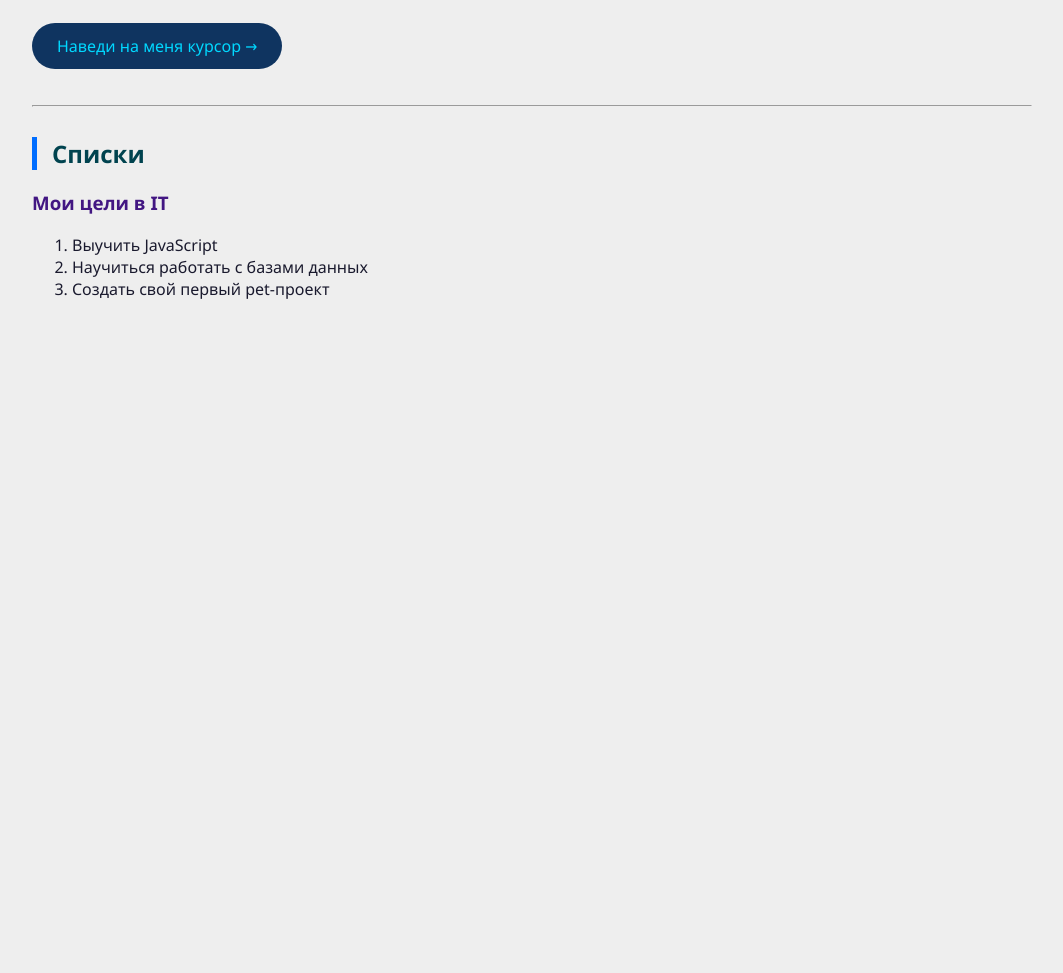
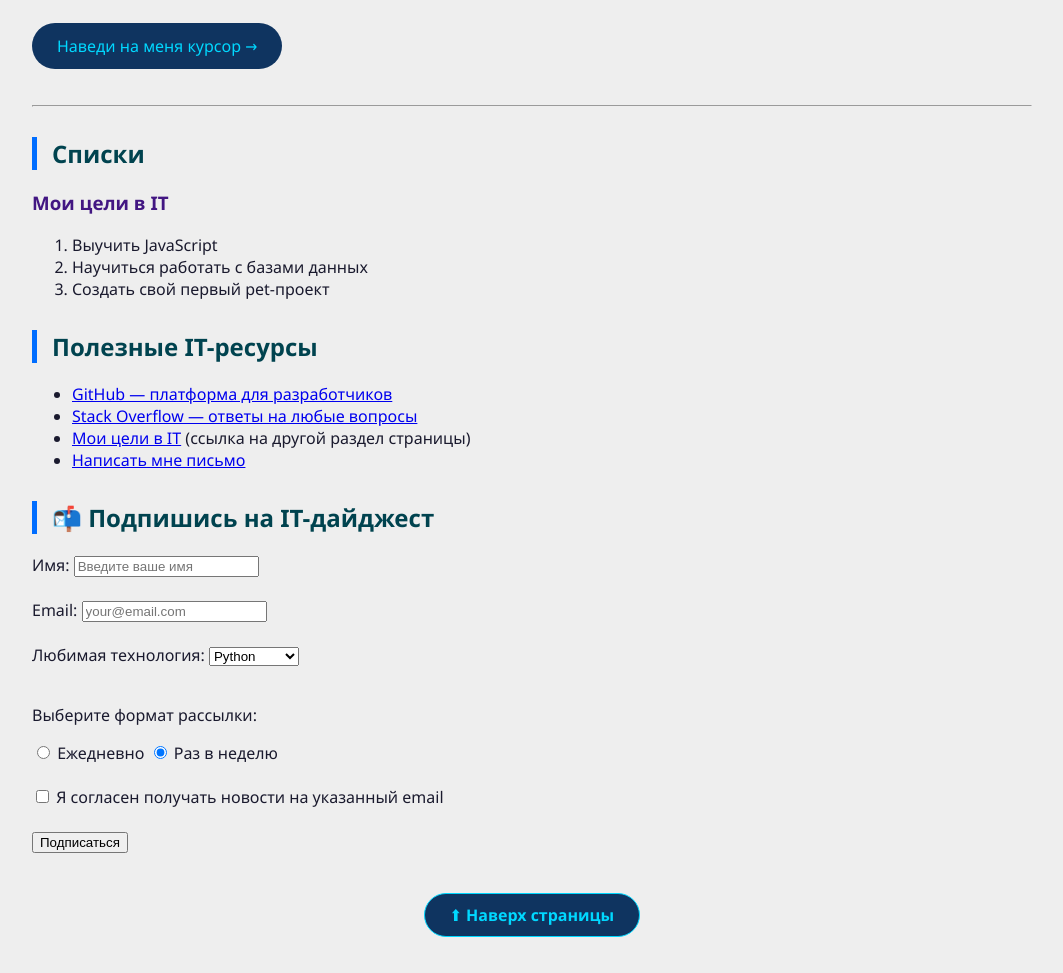
Before and after one commit to Seredin-Victor/my_it_blog, a plain HTML site: page index.html in a window 1280 px wide. Shown: the part 3274-4247 px from the top of the page, without its empty margins (108-1171 px from the left). Before the commit the page ends 3610 px from the top, so only its background shows below. Drawn offline with Linux system fonts and the light colour scheme.

Commit message:
Работа завершена
Работа завершена

```diff
--- a/index.html
+++ b/index.html
@@ -8,6 +8,7 @@
     <title>Мой IT-блог</title>
 </head>
 <body>
+    <a id="top"></a>
     <div>
         <h1 style="display: flex; align-items: center; justify-content: center; gap: 5px;"><img src="icon_site_50x50.png" alt="">  Мой IT-блог</h1>
     </div>
@@ -168,11 +169,54 @@
 </p>
 <hr>
 <h2>Списки</h2>
-<h3>Мои цели в IT</h3>
+<h3 id="goals">Мои цели в IT</h3>
 <ol>
     <li>Выучить JavaScript</li>
     <li>Научиться работать с базами данных</li>
     <li>Создать свой первый pet-проект</li>
 </ol>
+<h2>Полезные IT-ресурсы</h2>
+<ul>
+    <li><a href="https://github.com" target="_blank">GitHub — платформа для разработчиков</a></li>
+    <li><a href="https://stackoverflow.com" target="_blank">Stack Overflow — ответы на любые вопросы</a></li>
+    <li><a href="#goals">Мои цели в IT</a> (ссылка на другой раздел страницы)</li>
+    <li><a href="mailto:my.it.email@example.com">Написать мне письмо</a></li>
+</ul>
+<h2>📬 Подпишись на IT-дайджест</h2>
+<form action="#" method="post" class="subscribe-form">
+    <label for="name">Имя:</label>
+    <input type="text" id="name" name="name" placeholder="Введите ваше имя" required>
+    <br><br>
+
+    <label for="email">Email:</label>
+    <input type="email" id="email" name="email" placeholder="your@email.com" required>
+    <br><br>
+
+    <label for="tech">Любимая технология:</label>
+    <select id="tech" name="tech">
+        <option value="python">Python</option>
+        <option value="javascript">JavaScript</option>
+        <option value="html-css">HTML/CSS</option>
+        <option value="java">Java</option>
+    </select>
+    <br><br>
+
+    <p>Выберите формат рассылки:</p>
+    <input type="radio" id="daily" name="frequency" value="daily">
+    <label for="daily">Ежедневно</label>
+    <input type="radio" id="weekly" name="frequency" value="weekly" checked>
+    <label for="weekly">Раз в неделю</label>
+    <br><br>
+
+    <input type="checkbox" id="agree" required>
+    <label for="agree">Я согласен получать новости на указанный email</label>
+    <br><br>
+
+    <button type="submit">Подписаться</button>
+</form>
+<p style="text-align: center; margin-top: 40px;">
+    <a href="#top" class="up-button">⬆ Наверх страницы</a>
+</p>
+
 </body>
 </html>
--- a/styles/styles.css
+++ b/styles/styles.css
@@ -196,3 +196,19 @@ table {
     transform: translateX(10px);  /* сдвиг вправо */
     box-shadow: 0 5px 15px rgba(0,216,255,0.4);
 }
+.up-button {
+    display: inline-block;
+    background-color: #0f3460;
+    color: #00d8ff;
+    padding: 10px 25px;
+    text-decoration: none;
+    border-radius: 30px;
+    font-weight: bold;
+    transition: 0.3s;
+    border: 1px solid #00d8ff;
+}
+
+.up-button:hover {
+    background-color: #00d8ff;
+    color: #1a1a2e;
+}
```
